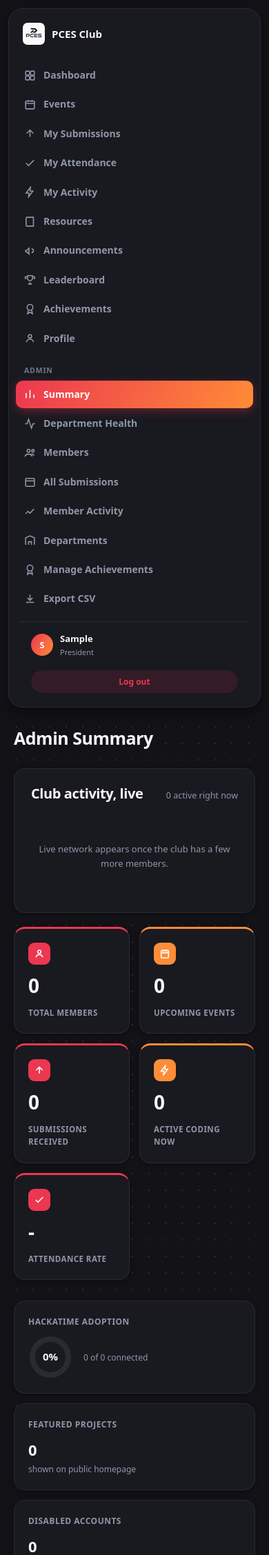
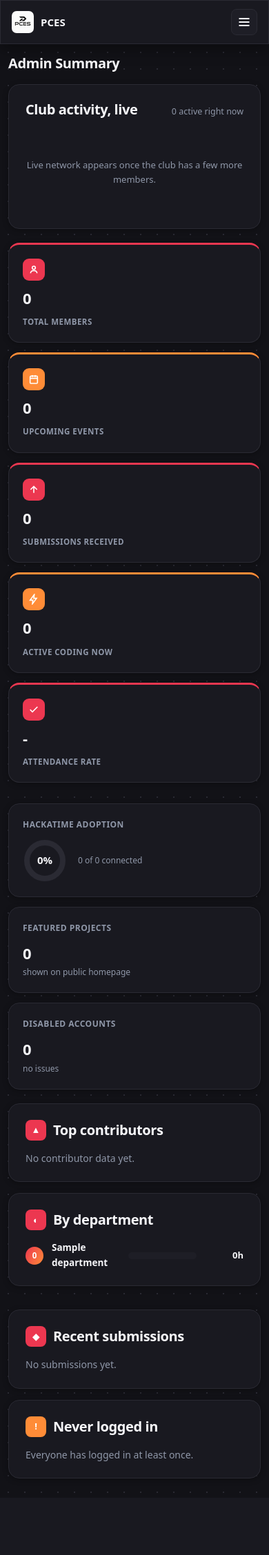
Before and after one commit to msafeerhassan/PCES-Club-Dashboard, a Flask app: page /admin/summary in a window 390 px wide. Shown: the top 2255 px of the page at 69% size. After the commit the page ends 2165 px from the top, so only its background shows below. Run offline with Flask 3, Linux system fonts and the light colour scheme; a user stored in the database is signed in; tables that the repository leaves empty hold one stand-in row (values such as "Sample post"); some web fonts are replaced.

Commit message:
responsiveness

```diff
--- a/app/static/css/style.css
+++ b/app/static/css/style.css
@@ -1170,3 +1170,84 @@ body.dark-mode .badge-warning { color: var(--hc-orange); }
 .ach-purple .achievement-glyph { background: var(--hc-purple); }
 .achievement-name { display: block; font-weight: 800; font-size: 14px; color: var(--ink); margin-bottom: 4px; }
 .achievement-desc { display: block; font-size: 11.5px; color: var(--muted); }
+
+/* ══════════ MOBILE RESPONSIVE OVERHAUL ══════════ */
+
+.mobile-menu-toggle {
+  display: none; background: var(--fill); border: 1px solid var(--border); color: var(--ink);
+  border-radius: 8px; padding: 8px; cursor: pointer;
+}
+.mobile-menu-toggle svg { width: 20px; height: 20px; display: block; }
+
+@media (max-width: 860px) {
+  .layout { flex-direction: column; padding: 0; gap: 0; }
+
+  .sidebar {
+    width: 100%; height: auto; border-radius: 0; position: sticky; top: 0; z-index: 30;
+    padding: 12px 0;
+  }
+  .sidebar-logo { display: flex; align-items: center; justify-content: space-between; padding: 0 16px; }
+  .mobile-menu-toggle { display: inline-flex; }
+
+  .sidebar-nav, .sidebar-footer {
+    display: none; max-height: 0; overflow: hidden;
+  }
+  .sidebar.mobile-open .sidebar-nav,
+  .sidebar.mobile-open .sidebar-footer {
+    display: flex; max-height: none; margin-top: 10px;
+  }
+  .sidebar.mobile-open .sidebar-nav { flex-direction: column; }
+
+  .content { padding: 16px; }
+  .content-header { margin-bottom: 14px; }
+  .page-title { font-size: 20px; }
+
+  /* Grids: force single column on small screens regardless of minmax */
+  .dash-grid, .podium, .section-compare, .form-row-2,
+  .hero-grid, .health-grid { grid-template-columns: 1fr !important; }
+
+  .podium-card.rank-1, .podium-card.rank-2, .podium-card.rank-3 {
+    order: initial; margin-top: 0;
+  }
+
+  .stat-grid, .summary-stat-grid, .feature-grid, .event-grid, .submission-grid,
+  .member-grid, .project-grid, .resource-grid, .announcement-grid,
+  .admin-sub-grid, .activity-admin-grid, .achievement-grid, .media-grid {
+    grid-template-columns: 1fr !important;
+  }
+
+  .hero-title { font-size: 30px !important; }
+  .hero-sub { font-size: 16px !important; }
+  .hero-stats { gap: 24px !important; justify-content: space-around !important; }
+  .home-hero-title { font-size: 24px !important; }
+
+  .gtop { padding: 14px 16px; flex-wrap: wrap; gap: 10px; }
+  .gtop-nav { display: none; }
+  .section { padding: 36px 16px; }
+
+  .welcome-banner, .home-hero-v2 { padding: 20px !important; }
+  .sticker-row { gap: 10px; }
+  .sticker { min-width: 90px; padding: 10px 12px 8px; }
+
+  .toolbar, .search-form, .events-toolbar { flex-direction: column; align-items: stretch; }
+  .search-form input, .search-form select { width: 100%; }
+
+  .form-panel, .login-card { padding: 20px; margin: 0; border-radius: 12px; }
+  .form-card { max-width: 100%; }
+
+  .data-table th, .data-table td { padding: 9px 10px; font-size: 12.5px; }
+  .member-chip { width: auto !important; }
+
+  .lb-tabs { flex-wrap: wrap; }
+  .review-actions { flex-direction: row; }
+
+  .card-head { flex-wrap: wrap; }
+}
+
+@media (max-width: 480px) {
+  .hero-title { font-size: 24px !important; }
+  .stat-value, .summary-stat-value { font-size: 22px !important; }
+  .btn { padding: 8px 14px; font-size: 12.5px; }
+  .content { padding: 12px; }
+  .content-inner { max-width: 100%; }
+}
--- a/app/templates/base.html
+++ b/app/templates/base.html
@@ -20,8 +20,11 @@
       <div class="sidebar-logo">
         <a href="{{ url_for('dashboard.index') }}" class="brand-link">
           <img src="{{ url_for('static', filename='images/logo.png') }}" alt="PCES">
-          <span>PCES Club</span>
+          <span>PCES</span>
         </a>
+        <button class="mobile-menu-toggle" onclick="document.querySelector('.sidebar').classList.toggle('mobile-open')" aria-label="Toggle menu">
+          <svg viewBox="0 0 24 24" fill="none" stroke="currentColor" stroke-width="2.2"><path d="M3 6h18M3 12h18M3 18h18"/></svg>
+        </button>
       </div>
       <nav class="sidebar-nav">
         <a href="{{ url_for('dashboard.index') }}" class="nav-link {{ 'is-active' if request.endpoint == 'dashboard.index' else '' }}">
```
